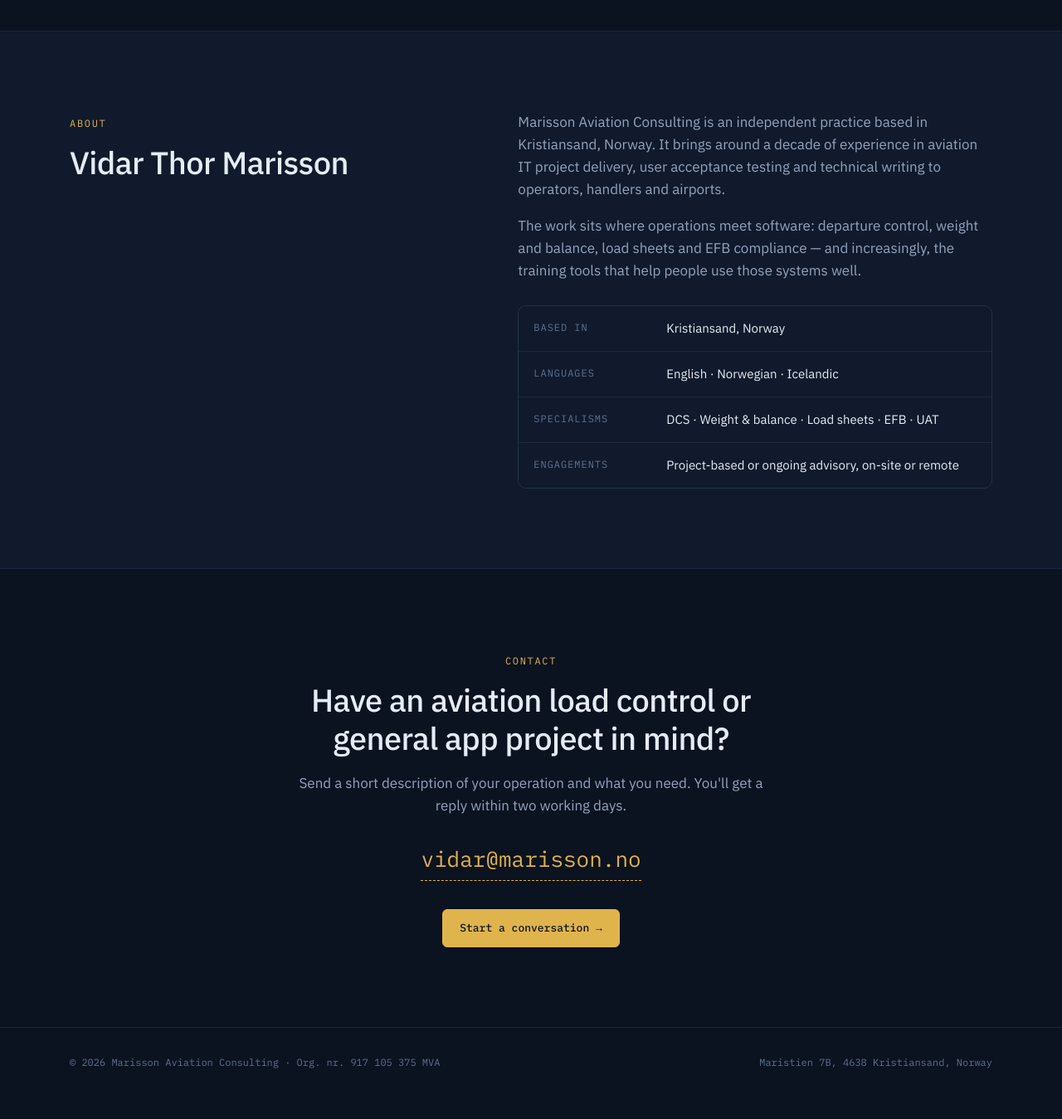
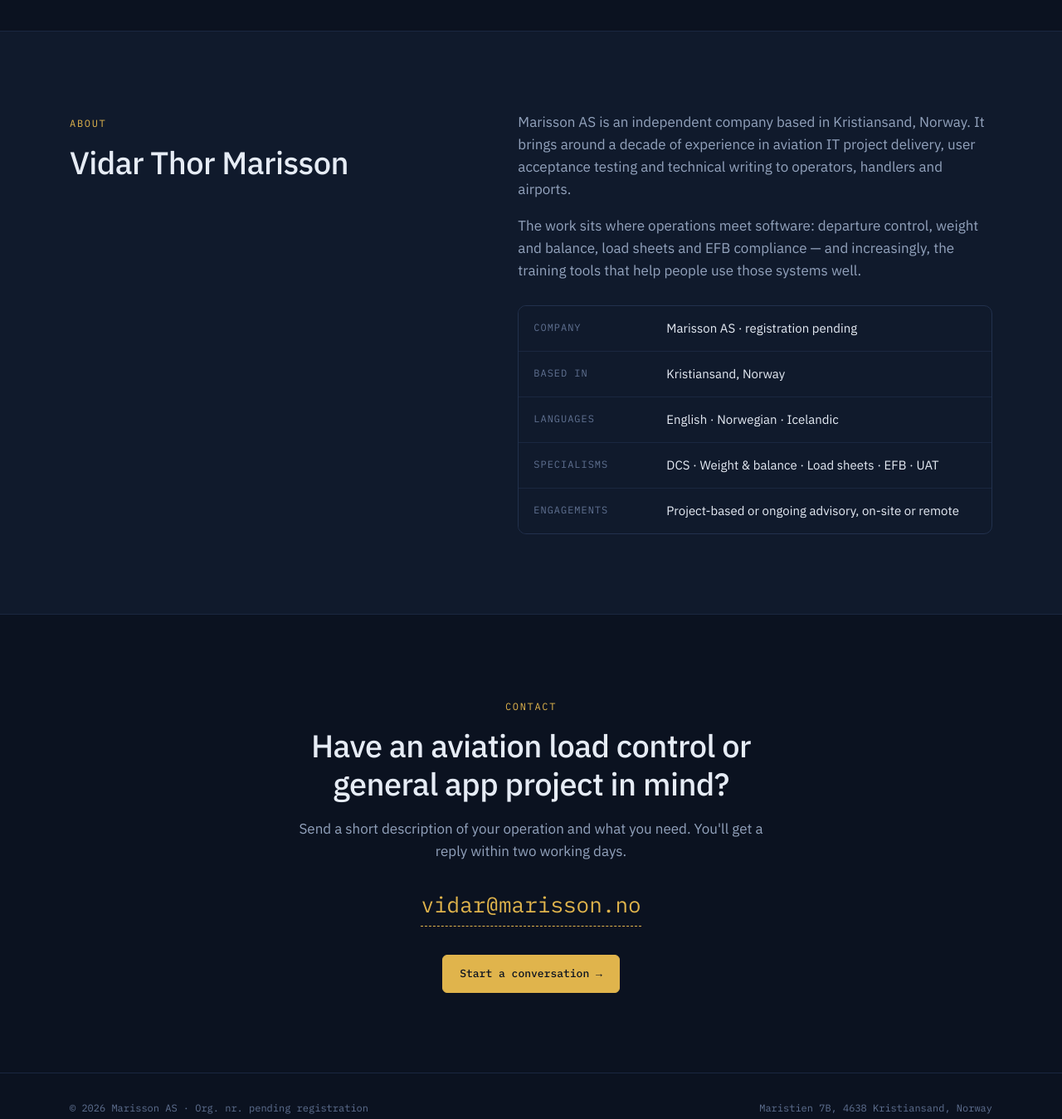
Before and after one commit to vidarmar/marisson-as-site, a plain HTML site: page index.html in a window 1280 px wide. Shown: the part 4380-5729 px from the top of the page at 83% size. Before the commit the page ends 5703 px from the top, so only its background shows below. Drawn offline with Linux system fonts and the light colour scheme.

Commit message:
About and footer: Marisson AS (registration pending)
Co-Authored-By: Claude Opus 5.5 <noreply@anthropic.com>
Claude-Session: https://claude.ai/code/session_01Ag4kM6ZtQwK4LxsKB3hBDR

```diff
--- a/index.html
+++ b/index.html
@@ -511,9 +511,10 @@
         <h2>Vidar Thor Marisson</h2>
       </div>
       <div>
-        <p>Marisson Aviation Consulting is an independent practice based in Kristiansand, Norway. It brings around a decade of experience in aviation IT project delivery, user acceptance testing and technical writing to operators, handlers and airports.</p>
+        <p>Marisson AS is an independent company based in Kristiansand, Norway. It brings around a decade of experience in aviation IT project delivery, user acceptance testing and technical writing to operators, handlers and airports.</p>
         <p>The work sits where operations meet software: departure control, weight and balance, load sheets and EFB compliance — and increasingly, the training tools that help people use those systems well.</p>
         <dl class="facts" style="margin-top:28px">
+          <div class="fact"><dt>Company</dt><dd>Marisson AS · registration pending</dd></div>
           <div class="fact"><dt>Based in</dt><dd>Kristiansand, Norway</dd></div>
           <div class="fact"><dt>Languages</dt><dd>English · Norwegian · Icelandic</dd></div>
           <div class="fact"><dt>Specialisms</dt><dd>DCS · Weight &amp; balance · Load sheets · EFB · UAT</dd></div>
@@ -539,7 +540,7 @@
 
 <footer>
   <div class="wrap">
-    <span>© <span id="yr">2026</span> Marisson Aviation Consulting · Org. nr. 917 105 375 MVA</span>
+    <span>© <span id="yr">2026</span> Marisson AS · Org. nr. pending registration</span>
     <span>Maristien 7B, 4638 Kristiansand, Norway</span>
   </div>
 </footer>
```
